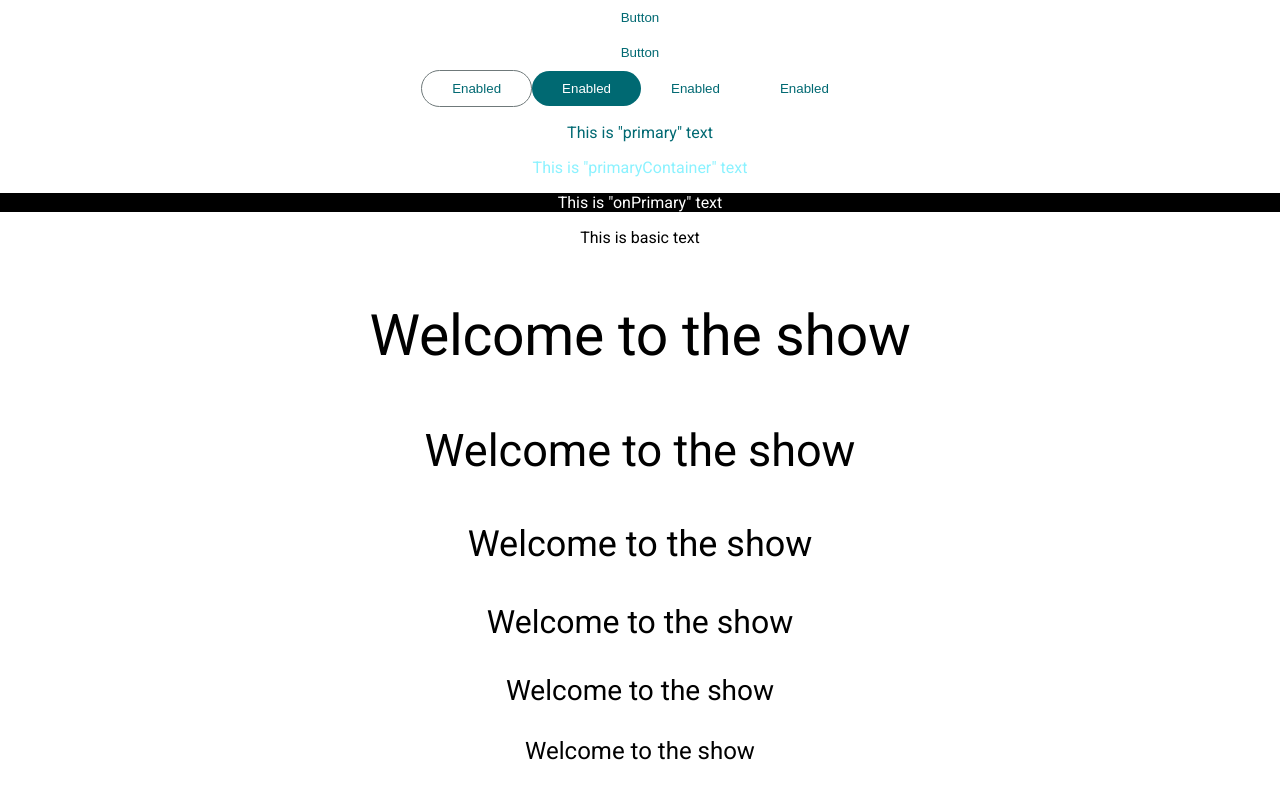
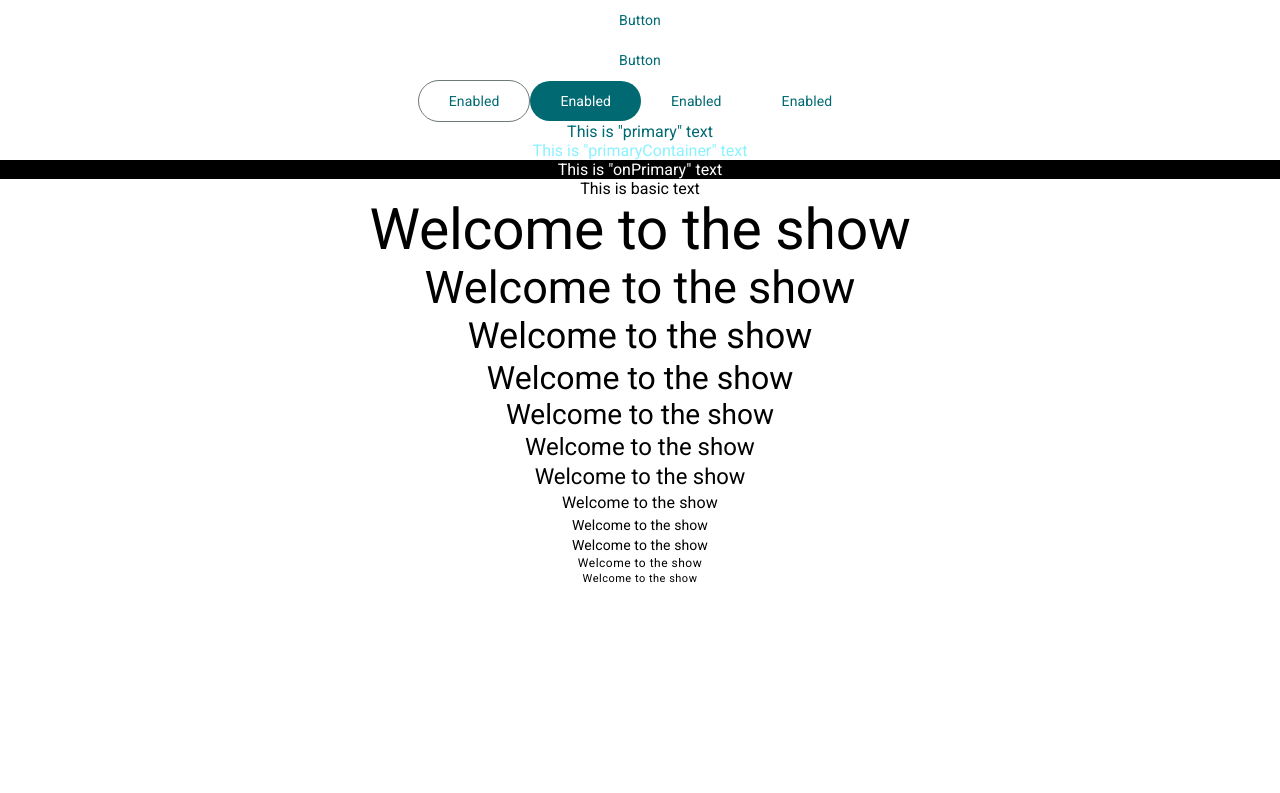
Before and after one commit to OlyaLev/LearningReact, a React (Create React App) app: page / in a window 1280 px wide. Shown: the top 793 px of the page. Built offline with nearby package versions, Linux system fonts and the light colour scheme.

Commit message:
feat: add font styles for button

```diff
--- a/src/App.js
+++ b/src/App.js
@@ -7,12 +7,24 @@ import { Typography } from './Typography/Typography.js';
 function App() {
   return (
     <div className="App">
-      <Button>Button</Button>
-      <Button fullWidth>Button</Button>
-      <Button variant="outlined">Enabled</Button>
-      <Button variant="filled">Enabled</Button>
-      <Button variant>Enabled</Button>
-      <Button variant="text">Enabled</Button>
+      <Button>
+        <Typography variant="labelLarge">Button</Typography>
+      </Button>
+      <Button fullWidth>
+        <Typography variant="labelLarge">Button</Typography>
+      </Button>
+      <Button variant="outlined">
+        <Typography variant="labelLarge">Enabled</Typography>
+      </Button>
+      <Button variant="filled">
+        <Typography variant="labelLarge">Enabled</Typography>
+      </Button>
+      <Button variant>
+        <Typography variant="labelLarge">Enabled</Typography>
+      </Button>
+      <Button variant="text">
+        <Typography variant="labelLarge">Enabled</Typography>
+      </Button>
       <Typography color="primary">This is "primary" text</Typography>
       <Typography color="primaryContainer">This is "primaryContainer" text</Typography>
       <div className="backgroundTest">
--- a/src/Typography/Typography.js
+++ b/src/Typography/Typography.js
@@ -50,8 +50,6 @@ export const Typography = (props) => {
   const colorStyle = colors[color];
   const variantStyle = variants[variant];
   return (
-    <div>
-      <p className={styles.typographyFont + ' ' + colorStyle + ' ' + variantStyle}>{children}</p>
-    </div>
+    <p className={styles.typographyBase + ' ' + colorStyle + ' ' + variantStyle}>{children}</p>
   );
 };
--- a/src/Typography/Typography.module.css
+++ b/src/Typography/Typography.module.css
@@ -1,4 +1,5 @@
-.typographyFont {
+.typographyBase {
+  margin: 0px;
   font-family: 'Roboto', 'Helvetica', 'Arial', sans-serif;
 }
 
```
